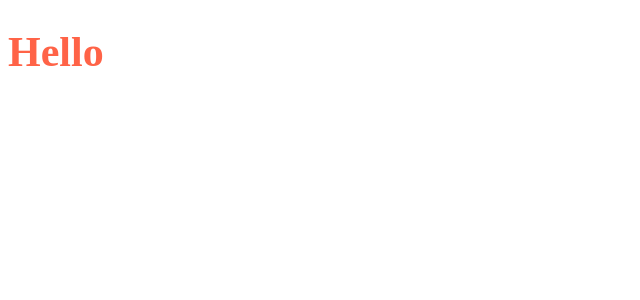
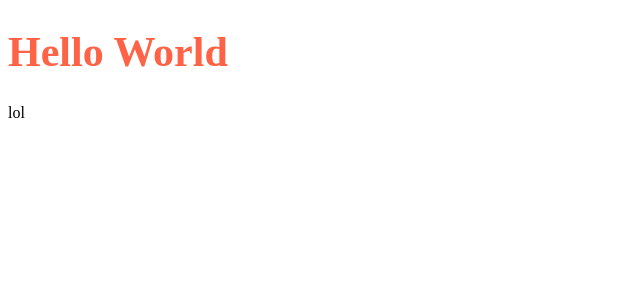
Before and after one commit to abcdato/the-moviedb-app, a React (Create React App) app: page / in a window 1280 px wide. Shown: the top 300 px of the page, without its empty margins (0-640 px from the left). Built offline with nearby package versions, Linux system fonts and the light colour scheme.

Commit message:
eslint prettier husky lint-staged configured

```diff
--- a/package.json
+++ b/package.json
@@ -54,7 +54,9 @@
     "prettier": "^2.4.1"
   },
   "lint-staged": {
-    "*.js": "eslint --cache --fix",
+    "./src/{*.js, *.jsx}": [
+      "npm run lint"
+    ],
     "*.{js,css,md}": "prettier --write"
   }
 }
--- a/src/components/App/App.jsx
+++ b/src/components/App/App.jsx
@@ -4,7 +4,8 @@
 function App() {
   return (
     <div className="App">
-      <h1>Hello</h1>
+      <h1>Hello World</h1>
+      <p>lol</p>
     </div>
   );
 }
```
